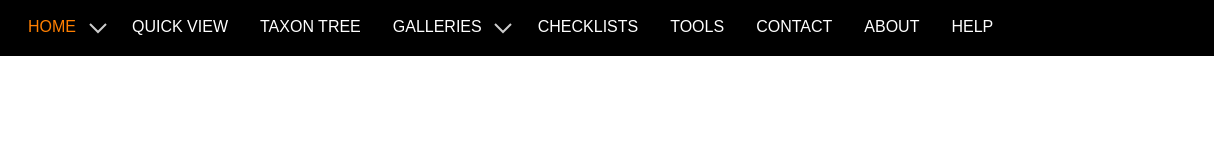
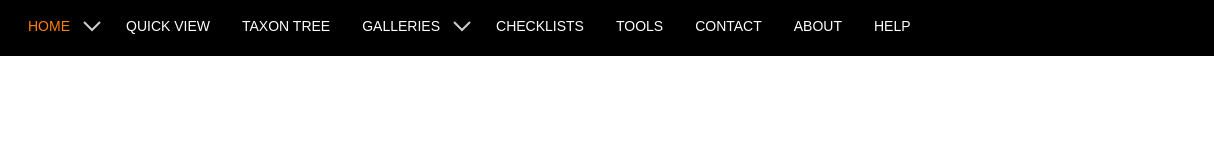
Before and after one commit to nordicmicroalgae/frontend, a React app: page / in a window 1280 px wide. Shown: the full height of the page, 66-1280 px from the left. Built offline with nearby package versions, Linux system fonts and the light colour scheme.

Commit message:
Decrement font size in Navigation

```diff
--- a/src/components/App/Navigation/Navigation.scss
+++ b/src/components/App/Navigation/Navigation.scss
@@ -12,6 +12,7 @@
 }
 
 .navigation {
+  font-size: 0.875rem;
   margin: 0 auto;
   max-width: map-get($breakpoints, "xl");
 
@@ -173,7 +174,7 @@
         top: 0;
         right: 0;
         margin: 0 0.4rem 0 0;
-        padding: 0.5rem 0;
+        padding: 0.4rem 0;
         width: auto;
         background: none;
       }
```
